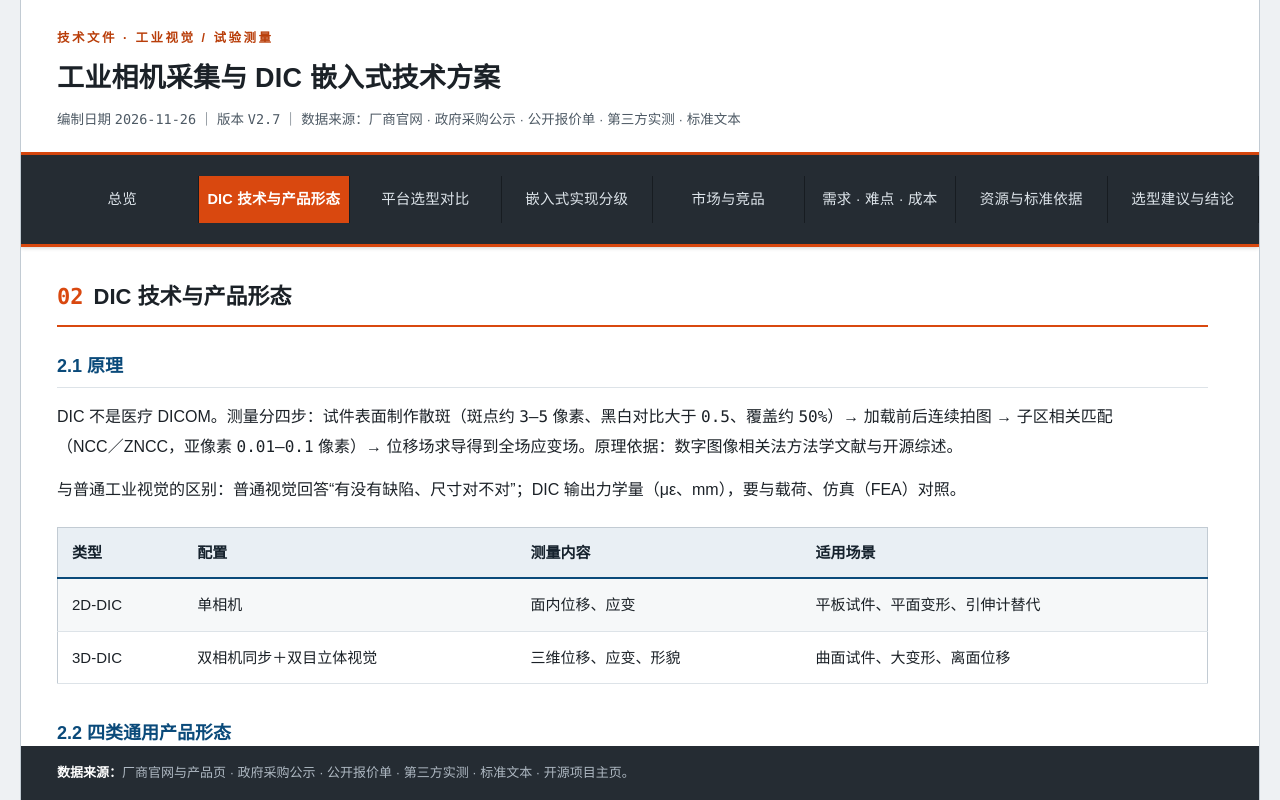
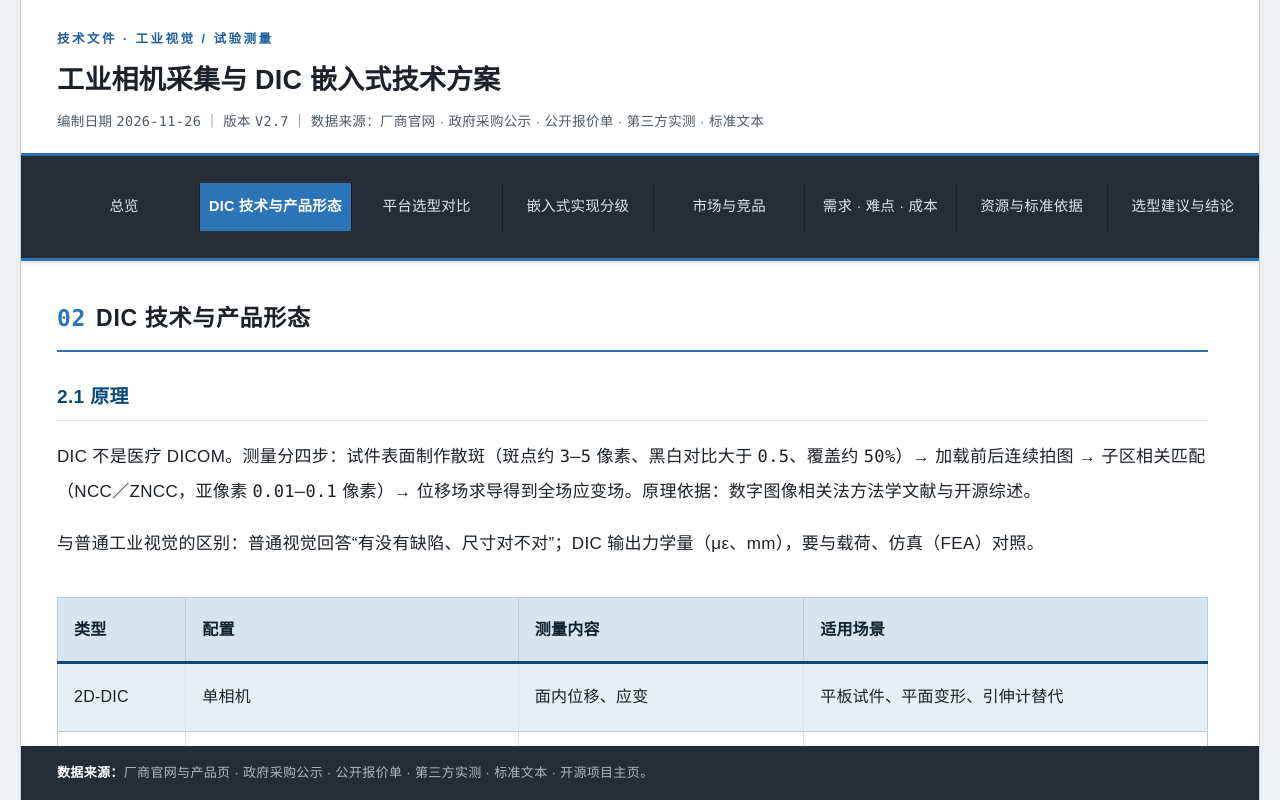
Before and after one commit to xingxing-ayue/dic, a plain HTML site: page index.html in a window 1280 px wide. Both pictures are taken after a click on the tab "DIC 技术与产品形态". Drawn offline with Linux system fonts and the light colour scheme.

Commit message:
Sync DIC V2.7 tables light-blue loose text

```diff
--- a/index.html
+++ b/index.html
@@ -6,56 +6,32 @@
 <title>工业相机采集与 DIC 嵌入式技术方案</title>
 <style>
 :root{
-  color-scheme:light dark;
+  color-scheme:light;
   --page-bg:#eef1f3;
   --surface:#ffffff;
   --text:#1b2127;
   --muted:#4d5964;
   --border:#dde3e8;
   --border-strong:#c2cbd3;
-  --accent:#d9480f;
-  --accent-strong:#b93e0a;
+  --accent:#2b74b8;
+  --accent-strong:#1d5f9e;
   --heading:#0a4a7a;
   --link:#0a4a7a;
-  --th-bg:#e9eff4;
-  --th-text:#16222d;
+  --th-bg:#d7e5f0;
+  --th-text:#10222f;
   --th-border:#0a4a7a;
-  --zebra:#f6f8f9;
-  --sum-bg:#eaf2f8;
+  --zebra:#e8eff4;
+  --sum-bg:#d9e9f6;
   --nav-bg:#252c33;
   --nav-text:#dde4ea;
   --nav-border:#171c21;
   --footer-text:#aeb8c2;
   --ev-a:#1e7d32;--ev-b:#5f6b76;--ev-c:#8a5a00;--ev-d:#b3261e;
 }
-@media (prefers-color-scheme:dark){
-  :root{
-    --page-bg:#101418;
-    --surface:#171d23;
-    --text:#e9eef2;
-    --muted:#aeb9c2;
-    --border:#2c363f;
-    --border-strong:#3a4652;
-    --accent:#ff7a33;
-    --accent-strong:#ff8c4d;
-    --heading:#8fc3ec;
-    --link:#8fc3ec;
-    --th-bg:#232d36;
-    --th-text:#eef3f7;
-    --th-border:#8fc3ec;
-    --zebra:#1c242c;
-    --sum-bg:#1e2c3a;
-    --nav-bg:#0d1114;
-    --nav-text:#dde4ea;
-    --nav-border:#05080a;
-    --footer-text:#9aa7b1;
-    --ev-a:#7bc47f;--ev-b:#aeb9c2;--ev-c:#e0aa3e;--ev-d:#f28b82;
-  }
-}
 *{box-sizing:border-box;margin:0;padding:0}
 html,body{height:100%}
 html{overflow:hidden}
-body{font-family:"PingFang SC","Microsoft YaHei","Noto Sans SC",sans-serif;font-size:16px;line-height:1.75;color:var(--text);background:var(--page-bg);height:100vh;height:100dvh;overflow:hidden;-webkit-font-smoothing:antialiased;text-rendering:optimizeLegibility}
+body{font-family:"PingFang SC","Microsoft YaHei","Noto Sans SC",sans-serif;font-size:17px;line-height:1.9;letter-spacing:.02em;color:var(--text);background:var(--page-bg);height:100vh;height:100dvh;overflow:hidden;-webkit-font-smoothing:antialiased;text-rendering:optimizeLegibility}
 .wrap{max-width:1240px;margin:0 auto;background:var(--surface);border-left:1px solid var(--border-strong);border-right:1px solid var(--border-strong);height:100vh;height:100dvh;display:flex;flex-direction:column;overflow:hidden}
 header{background:var(--surface);color:var(--text);padding:28px 36px 20px;border-bottom:3px solid var(--accent);flex:0 0 auto}
 header .kicker{font-size:12.5px;letter-spacing:2.5px;color:var(--accent-strong);font-weight:600}
@@ -63,7 +39,7 @@ header h1{font-size:27px;line-height:1.4;margin:10px 0 10px;font-weight:700;lett
 header .meta{font-size:13.5px;line-height:1.7;color:var(--muted)}
 main{flex:1 1 auto;min-height:0;overflow-y:auto;overflow-x:hidden;-webkit-overflow-scrolling:touch;overscroll-behavior:contain;padding:0 36px 52px;background:var(--surface);scrollbar-gutter:stable}
 main:focus{outline:none}
-section{padding:34px 0 18px;display:none}
+section{padding:40px 0 22px;display:none}
 section.active{display:block}
 nav{background:var(--nav-bg);flex:0 0 auto;z-index:20;box-shadow:0 1px 4px rgba(0,0,0,.18);border-bottom:3px solid var(--accent)}
 nav ul{list-style:none;display:flex;flex-wrap:nowrap;overflow-x:hidden;overflow-y:hidden;-webkit-overflow-scrolling:touch;scrollbar-width:none}
@@ -73,17 +49,20 @@ nav li a{display:block;padding:13px 6px;color:var(--nav-text);text-decoration:no
 nav li a:hover{background:var(--heading);color:#fff}
 nav li a.active{background:var(--accent);color:#fff;font-weight:700}
 nav li a:focus-visible{outline:2px solid #fff;outline-offset:-2px}
-h2{color:var(--text);border-bottom:2px solid var(--accent);padding:0 0 12px;font-size:22px;line-height:1.45;font-weight:700;margin-bottom:22px}
+h2{color:var(--text);border-bottom:2px solid var(--accent);padding:0 0 14px;font-size:23px;line-height:1.5;letter-spacing:.03em;font-weight:700;margin-bottom:26px}
 h2 .no{font-family:ui-monospace,Menlo,Consolas,monospace;color:var(--accent);margin-right:10px}
-h3{font-size:18px;line-height:1.5;color:var(--heading);border-bottom:1px solid var(--border);padding-bottom:7px;margin:36px 0 14px;font-weight:700}
-h2 + h3{margin-top:26px}
-p{margin:14px 0;line-height:1.85;max-width:68em}
-ul,ol{margin:14px 0 14px 26px}
-li{margin:7px 0;line-height:1.8}
-.num{font-family:ui-monospace,Menlo,Consolas,monospace}
-table{width:100%;border-collapse:collapse;margin:22px 0 32px;font-size:15px;line-height:1.7;background:var(--surface);border:1px solid var(--border-strong)}
-th{background:var(--th-bg);color:var(--th-text);text-align:left;padding:13px 14px;font-weight:700;font-size:15px;line-height:1.55;border-bottom:2px solid var(--th-border)}
-td{padding:13px 14px;border-bottom:1px solid var(--border);vertical-align:top}
+h3{font-size:19px;line-height:1.55;letter-spacing:.02em;color:var(--heading);border-bottom:1px solid var(--border);padding-bottom:9px;margin:42px 0 18px;font-weight:700}
+h2 + h3{margin-top:30px}
+p{margin:18px 0;line-height:2;max-width:68em}
+ul,ol{margin:18px 0 18px 28px}
+li{margin:9px 0;line-height:1.95}
+.num{font-family:ui-monospace,Menlo,Consolas,monospace;white-space:nowrap}
+table{width:100%;border-collapse:collapse;margin:36px 0 52px;font-size:16px;line-height:1.9;letter-spacing:.015em;background:var(--surface);border:1px solid var(--border-strong)}
+th{background:var(--th-bg);color:var(--th-text);text-align:left;padding:18px 16px;font-weight:800;font-size:16px;line-height:1.7;border-bottom:3px solid var(--th-border);border-right:1px solid var(--border-strong);vertical-align:middle}
+th:last-child{border-right:0}
+td{padding:18px 16px;line-height:1.9;border-bottom:1px solid var(--border-strong);border-right:1px solid var(--border);vertical-align:top;overflow-wrap:break-word}
+td:last-child{border-right:0}
+td.num,th.num{white-space:nowrap}
 tr:nth-child(even) td{background:var(--zebra)}
 tr.sumrow td{background:var(--sum-bg);font-weight:700;border-top:2px solid var(--th-border)}
 .ev{display:inline-block;font-size:11px;padding:0 5px;border:1px solid;margin-left:4px;white-space:nowrap;font-weight:600}
@@ -107,9 +86,11 @@ footer b{color:#fff}
   main{padding:0 22px 40px}
   header{padding:22px 22px 16px}
   footer{padding:14px 22px}
+  table{display:block;overflow-x:auto;-webkit-overflow-scrolling:touch}
+  th,td{min-width:150px}
 }
 @media (max-width:640px){
-  body{font-size:15.5px}
+  body{font-size:16.5px}
   header{padding:20px 18px 14px}
   header h1{font-size:21px;margin:8px 0 8px}
   header .meta{font-size:12.5px}
@@ -117,13 +98,13 @@ footer b{color:#fff}
   section{padding-top:26px}
   h2{font-size:20px;margin-bottom:18px}
   h3{font-size:17px;margin:28px 0 12px}
-  p{line-height:1.8}
+  p{line-height:1.95}
   nav ul{overflow-x:auto}
   nav li{flex:0 0 auto}
   nav li a{padding:11px 14px;font-size:14px;line-height:1.5}
-  table{display:block;overflow-x:auto;-webkit-overflow-scrolling:touch;font-size:14px;line-height:1.65}
-  th,td{padding:10px 11px}
-  th{font-size:14px}
+  table{display:block;overflow-x:auto;-webkit-overflow-scrolling:touch;font-size:16px;line-height:1.9;margin:30px 0 44px}
+  th,td{padding:17px 16px;min-width:150px}
+  th{font-size:16px;line-height:1.7}
   .wrap{border:0}
   footer{padding:12px 18px;font-size:12.5px}
 }
```
